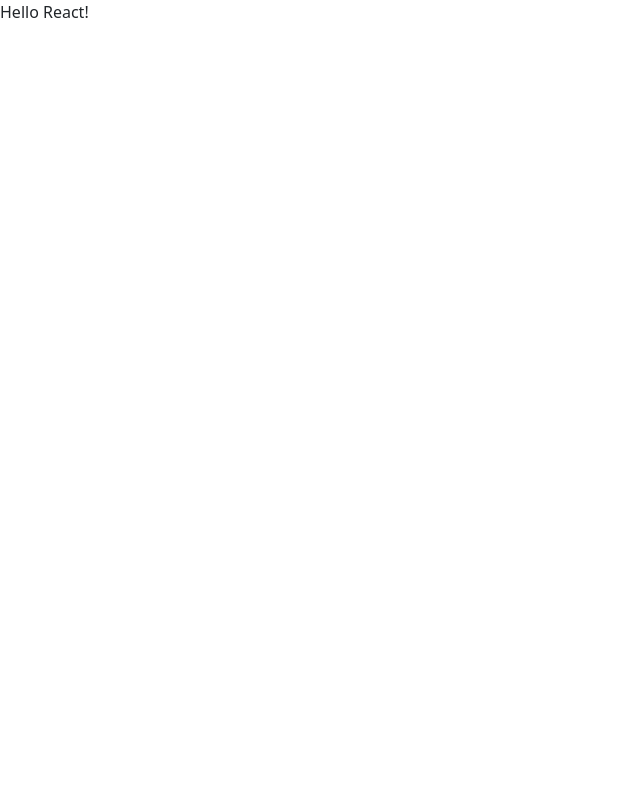
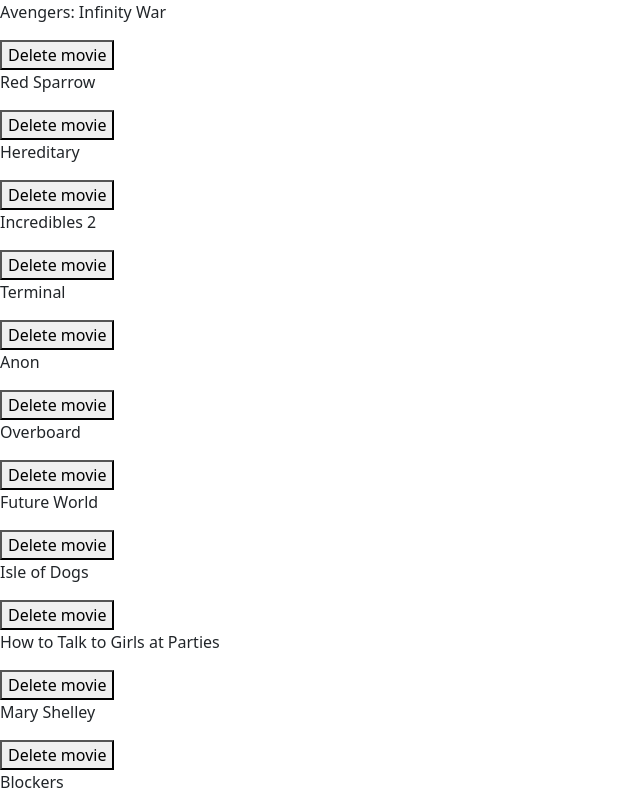
Before and after one commit to Miracle-Life/master-class, a React (Create React App) app: page / in a window 1280 px wide. Shown: the top 800 px of the page, without its empty margins (0-640 px from the left). Built offline with nearby package versions, Linux system fonts and the light colour scheme.

Commit message:
Удаление фильмов

```diff
--- a/package.json
+++ b/package.json
@@ -12,7 +12,7 @@
     "@testing-library/user-event": "^12.8.3",
     "react": "^17.0.2",
     "react-dom": "^17.0.2",
-    "react-scripts": "4.0.3",
+    "react-scripts": "^4.0.3",
     "web-vitals": "^1.1.2",
     "react-router-dom": "^5.2.0",
     "react-transition-group": "^4.4.1",
--- a/src/components/App.jsx
+++ b/src/components/App.jsx
@@ -1,7 +1,42 @@
 import React from "react";
+import {moviesData} from "../moviesData"
+import MovieItem from "./MovieItem";
 
-function App() {
-  return <div>Hello React!</div>;
-}
 
-export default App;
+
+export default class App extends React.Component {
+    constructor(props) {
+        super(props)
+        this.state = {
+            movies: moviesData,
+
+        }
+        //если у нас  removeMovies (movie) {} то используем
+        // this.removeMovies=this.removeMovies.bind(this);
+        //но мы применяем стрелочную функцию
+    }
+
+    removeMovies = (movie) => {
+        const updateMovies = this.state.movies.filter((item) => {
+                return item.id !== movie.id
+            }
+        )
+        this.setState({
+            movies: updateMovies
+        });
+    }
+
+    render() {
+        return (<div>
+            {this.state.movies.map(movie => {
+                return <MovieItem
+                    key={movie.id}
+                    movie={movie}
+                    removeMovies={this.removeMovies}
+                />
+            })}
+        </div>)
+    }
+
+
+};
--- /dev/null
+++ b/src/components/MovieItem.jsx
@@ -0,0 +1,13 @@
+import React from "react";
+
+const MovieItem = props => {
+    return (
+        <div>
+            <p>{props.movie.title}</p>
+            <button onClick={props.removeMovies.bind(this, props.movie)}>
+                Delete movie
+            </button>
+        </div>
+    )
+}
+export default MovieItem;
```
